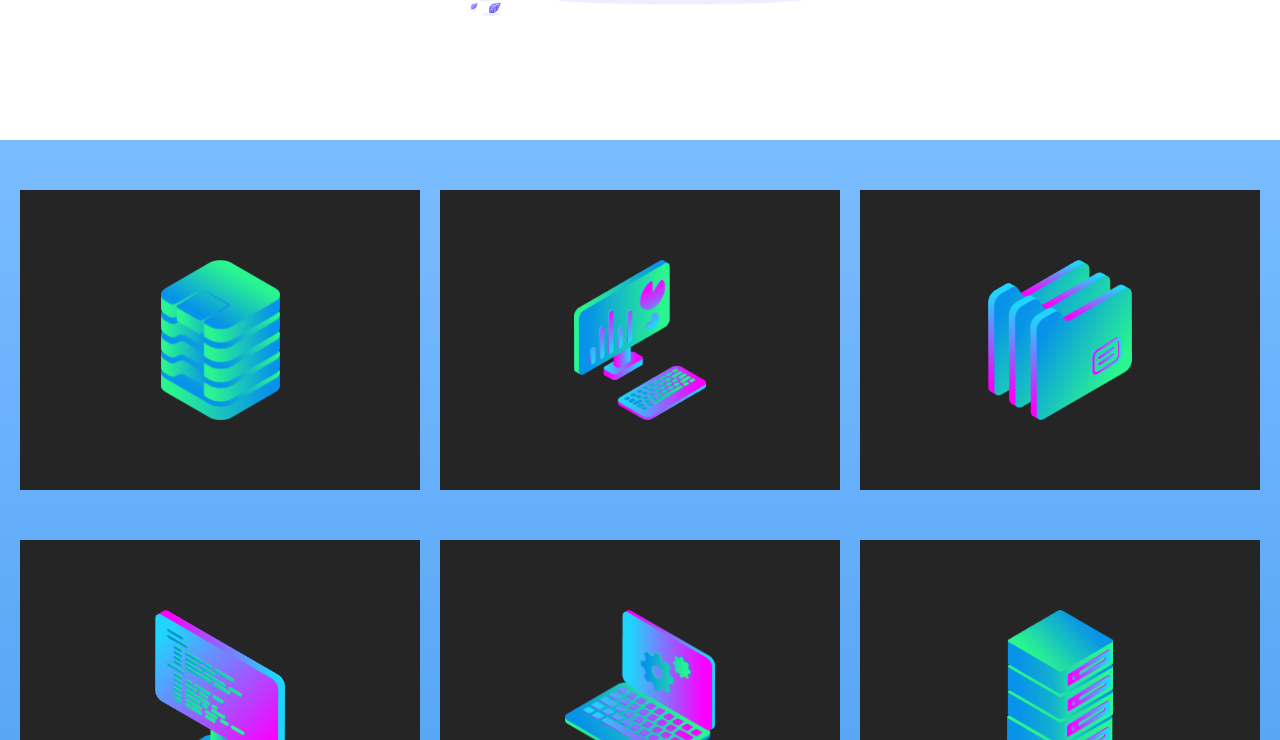
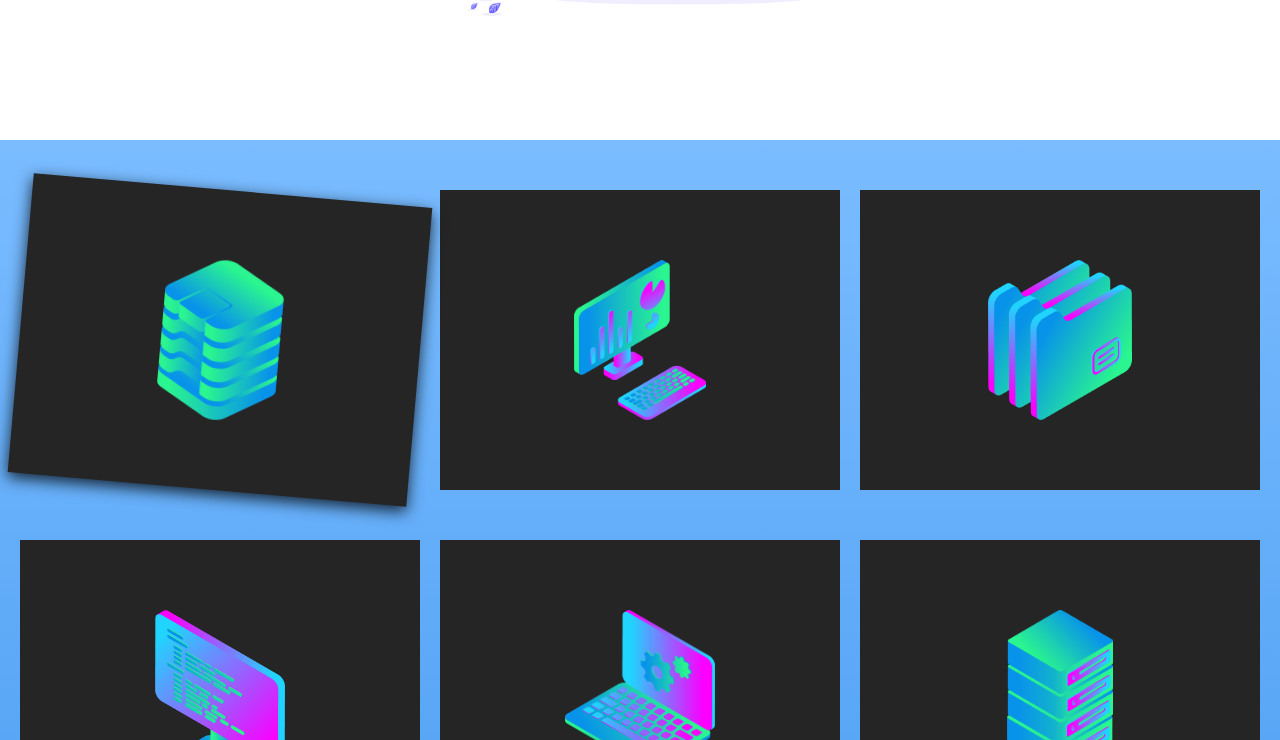
Before and after one commit to AhmedEweesKorany/grid_traning, a plain HTML site: page index.html in a window 1280 px wide. In both pictures the pointer is over the element 220 px from the left and 823 px from the top of the page. Shown: the part 483-1223 px from the top of the page. Drawn offline with Linux system fonts and the light colour scheme.

Commit message:
Update style.css

```diff
--- a/style.css
+++ b/style.css
@@ -136,6 +136,12 @@
     align-items: center;
 }
 
+.grid div:hover{
+    transition: 0.5s ease;
+    cursor: pointer;
+    transform: rotate(5deg);
+    box-shadow:rgba(0,0,0,0.8) 0px 5px 15px
+}
 .grid div img{
     height: 200px;
     padding: 20px;
```
